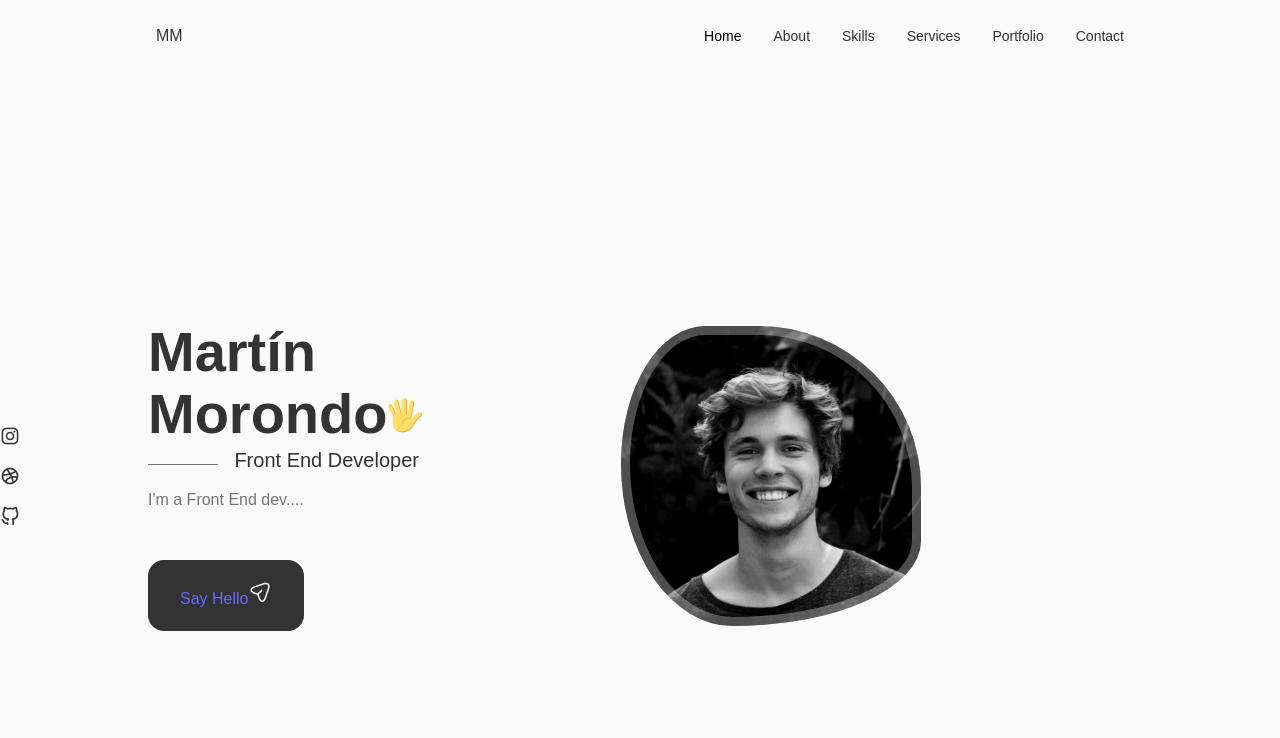
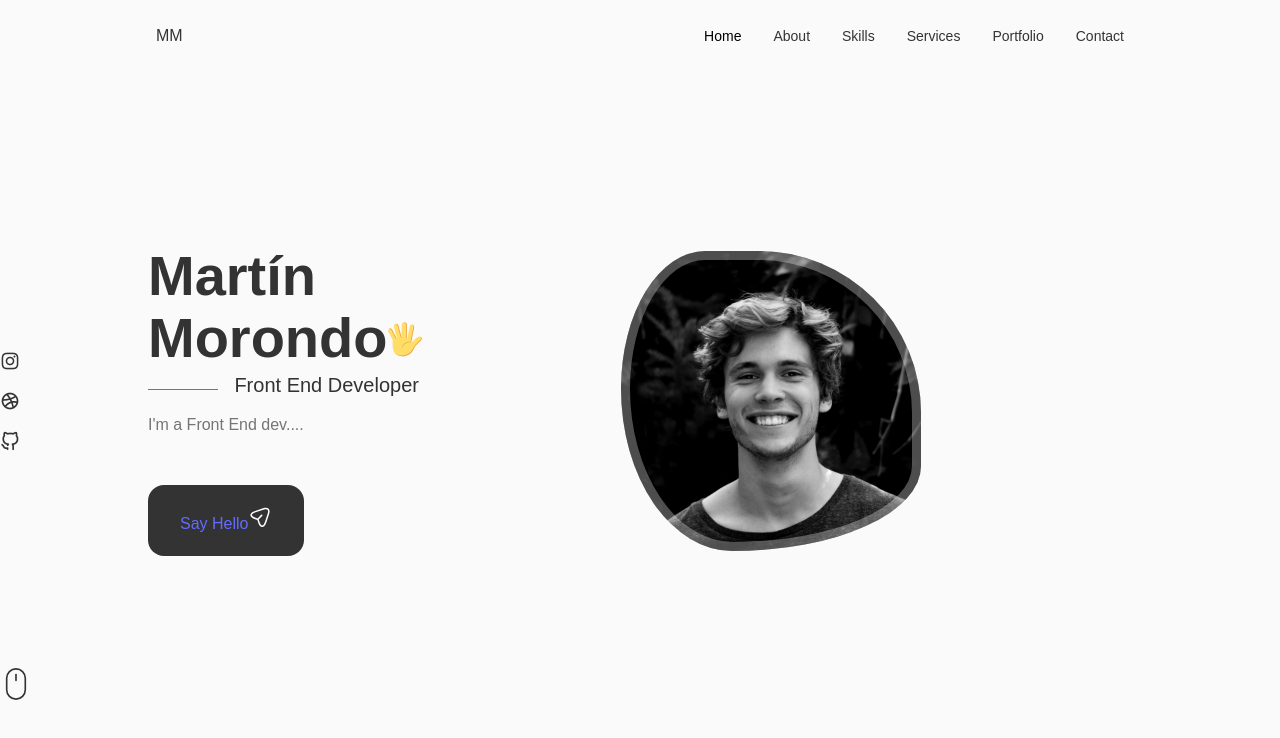
Before and after one commit to martinmorondo/portfolio-con-react, a React (Vite) app: page / in a window 1280 px wide. Shown: the top 738 px of the page. Built offline with nearby package versions, Linux system fonts and the light colour scheme.

Commit message:
Create the ScrollDown component with its labels

```diff
--- a/src/components/home/Home.jsx
+++ b/src/components/home/Home.jsx
@@ -2,6 +2,7 @@
 import "./home.css";
 import Social from './Social';
 import Data from './Data';
+import ScrollDown from './ScrollDown';
 
 const Home = () => {
   return (
@@ -14,6 +15,8 @@
 
                 <Data />
             </div>
+
+            <ScrollDown />
         </div>
     </section>
   )
--- a/src/components/home/ScrollDown.jsx
+++ b/src/components/home/ScrollDown.jsx
@@ -3,7 +3,43 @@
 const ScrollDown = () => {
   return (
     <div className='home-scroll'>
-        <a href='#about' className='home-scroll button button-flex'></a>
+        <a href='#about' className='home-scroll-button button-flex'>
+        <svg
+                width="32px"
+                height="32px"
+                class="home__scroll-mouse"
+                viewBox="0 0 247 390"
+                version="1.1"
+                xmlns="http://www.w3.org/2000/svg"
+                xmlnsXlink="http://www.w3.org/1999/xlink"
+                style={{
+                  fillRule: "evenodd",
+                  clipRule: "evenodd",
+                  strokeLinecap: "round",
+                  strokeLinejoin: "round",
+                  strokeMiterlimit: "1.5",
+                }}
+              >
+                <path
+                  class="wheel"
+                  d="M123.359,79.775l0,72.843"
+                  style={{
+                    fill: "none",
+                    stroke: "var(--title-color)",
+                    strokeWidth: "20px",
+                  }}
+                ></path>
+                <path
+                  id="mouse"
+                  d="M236.717,123.359c0,-62.565 -50.794,-113.359 -113.358,-113.359c-62.565,0 -113.359,50.794 -113.359,113.359l0,143.237c0,62.565 50.794,113.359 113.359,113.359c62.564,0 113.358,-50.794 113.358,-113.359l0,-143.237Z"
+                  style={{
+                    fill: "none",
+                    stroke: "var(--title-color)",
+                    strokeWidth: "20px",
+                  }}
+                ></path>
+              </svg>
+        </a>
     </div>
   )
 }
--- a/src/components/home/home.css
+++ b/src/components/home/home.css
@@ -1,3 +1,7 @@
+.home-container {
+    row-gap: 7rem;
+}
+
 .home-content {
     grid-template-columns: 116px repeat(2, 1fr);
     padding-top: 5.5rem;
```
